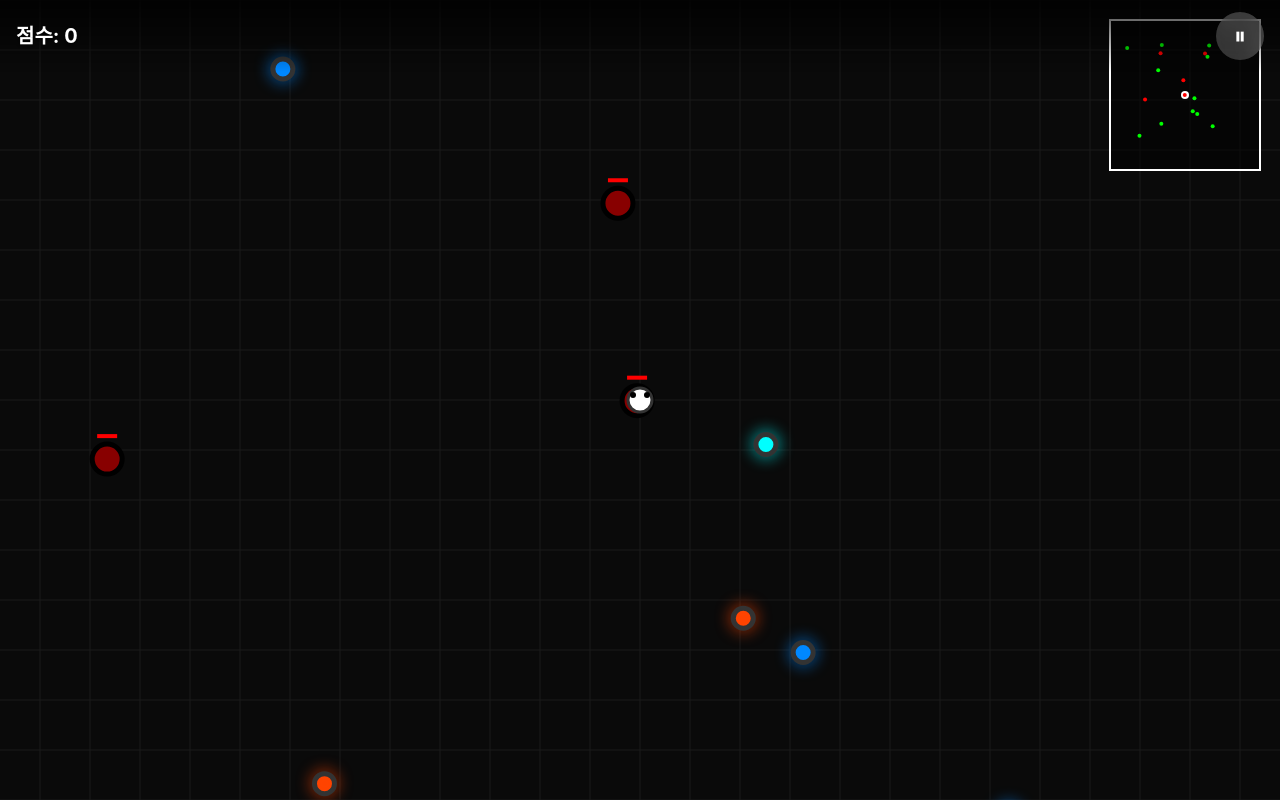
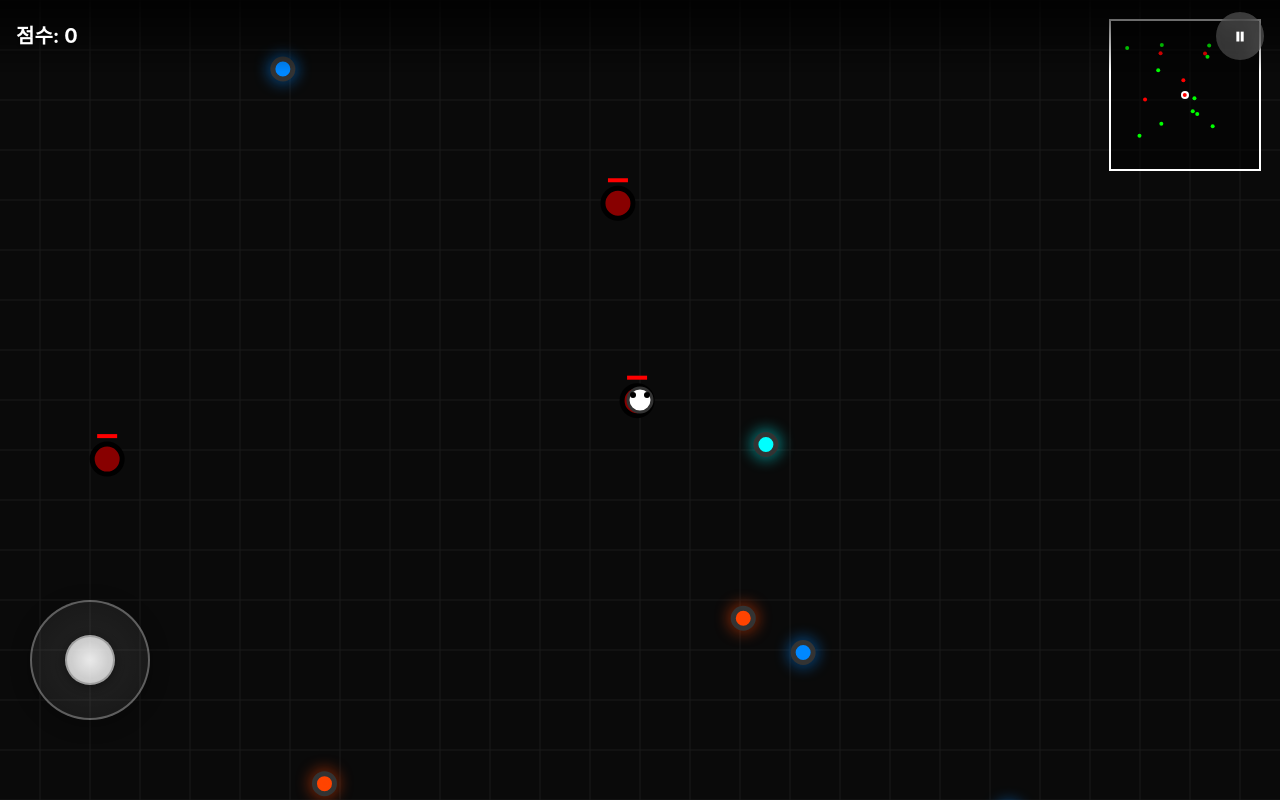
Before and after one commit to SoominYim/bambam-rush, a React (Vite) app: page / in a window 1280 px wide. Built offline with nearby package versions, Linux system fonts and the light colour scheme.

Commit message:
fix: 꼬리 안따라다니는 버그 수정

```diff
--- a/src/App.tsx
+++ b/src/App.tsx
@@ -1,10 +1,11 @@
-import { useEffect, useRef, useState } from "react";
+import { useEffect, useRef, useState, useCallback } from "react";
 import { GameUI } from "./components/GameUI";
+import { VirtualJoystick } from "./components/VirtualJoystick";
 import { startGame } from "./engine/loop";
 import { getScore } from "./game/gameState";
 import { initGameState } from "./game/gameState";
 import { createPlayer } from "./game/entities/player";
-import { initInput } from "./engine/input";
+import { initInput, setPaused, setJoystickDirection } from "./engine/input";
 import "./App.css";
 
 function App() {
@@ -31,10 +32,24 @@ function App() {
     // 기존 커스텀 엔진 시작
     startGame(ctx);
 
-    // 점수 업데이트 루프 (성능 최적화)
-    const scoreInterval = setInterval(() => {
-      setScore(getScore());
-    }, 500); // 100ms에서 500ms로 변경
+    // 점수 업데이트 (requestAnimationFrame 사용으로 성능 최적화)
+    let lastScoreUpdate = 0;
+    const updateScore = (timestamp: number) => {
+      if (timestamp - lastScoreUpdate > 1000) {
+        // 1초마다 업데이트로 변경
+        const currentScore = getScore();
+        setScore(prevScore => {
+          // 스코어가 실제로 변경되었을 때만 업데이트
+          if (prevScore !== currentScore) {
+            return currentScore;
+          }
+          return prevScore;
+        });
+        lastScoreUpdate = timestamp;
+      }
+      requestAnimationFrame(updateScore);
+    };
+    const scoreAnimationId = requestAnimationFrame(updateScore);
 
     // 리사이즈 핸들러
     const handleResize = () => {
@@ -44,27 +59,32 @@ function App() {
     window.addEventListener("resize", handleResize);
 
     return () => {
-      clearInterval(scoreInterval);
+      cancelAnimationFrame(scoreAnimationId);
       window.removeEventListener("resize", handleResize);
     };
   }, []);
 
-  const handlePause = () => {
-    setIsPaused(true);
-    const { setPaused } = require("./engine/input");
-    setPaused(true);
-  };
+  const handlePause = useCallback(() => {
+    setIsPaused(prev => {
+      setPaused(!prev); // prev를 사용해서 올바른 값 전달
+      return !prev;
+    });
+  }, []);
 
-  const handleResume = () => {
+  const handleResume = useCallback(() => {
     setIsPaused(false);
-    const { setPaused } = require("./engine/input");
     setPaused(false);
-  };
+  }, []);
+
+  const handleJoystickMove = useCallback((x: number, y: number) => {
+    setJoystickDirection(x, y);
+  }, []);
 
   return (
     <div className="app">
       <canvas ref={canvasRef} id="game-canvas" />
       <GameUI score={score} isPaused={isPaused} onPause={handlePause} onResume={handleResume} />
+      <VirtualJoystick onMove={handleJoystickMove} />
     </div>
   );
 }
--- a/src/components/GameUI.tsx
+++ b/src/components/GameUI.tsx
@@ -1,3 +1,4 @@
+import { memo } from "react";
 import "./GameUI.css";
 
 interface GameUIProps {
@@ -7,7 +8,7 @@ interface GameUIProps {
   onResume: () => void;
 }
 
-export const GameUI: React.FC<GameUIProps> = ({ score, isPaused, onPause, onResume }) => {
+export const GameUI = memo(({ score, isPaused, onPause, onResume }: GameUIProps) => {
   const handlePauseClick = () => {
     if (isPaused) {
       onResume();
@@ -80,7 +81,7 @@ export const GameUI: React.FC<GameUIProps> = ({ score, isPaused, onPause, onResu
       )}
     </>
   );
-};
+});
 
 interface RecipeSectionProps {
   title: string;
--- /dev/null
+++ b/src/components/VirtualJoystick.css
@@ -0,0 +1,53 @@
+.joystick-container {
+  position: fixed;
+  bottom: 80px;
+  left: 30px;
+  z-index: 1000;
+  /* 테스트를 위해 항상 표시 */
+  display: block;
+}
+
+/* 터치 지원 기기에서만 표시 */
+@media (hover: none) and (pointer: coarse) {
+  .joystick-container {
+    display: block;
+  }
+}
+
+.joystick-base {
+  width: 120px;
+  height: 120px;
+  background: radial-gradient(circle, rgba(255, 255, 255, 0.1) 0%, rgba(255, 255, 255, 0.05) 100%);
+  border: 2px solid rgba(255, 255, 255, 0.3);
+  border-radius: 50%;
+  position: relative;
+  display: flex;
+  align-items: center;
+  justify-content: center;
+  transition: background 0.2s;
+  box-shadow: 0 4px 20px rgba(0, 0, 0, 0.3);
+}
+
+.joystick-base.active {
+  background: radial-gradient(circle, rgba(255, 255, 255, 0.2) 0%, rgba(255, 255, 255, 0.1) 100%);
+  border-color: rgba(255, 255, 255, 0.5);
+}
+
+.joystick-stick {
+  width: 50px;
+  height: 50px;
+  background: radial-gradient(circle, rgba(255, 255, 255, 0.9) 0%, rgba(255, 255, 255, 0.7) 100%);
+  border: 2px solid rgba(0, 0, 0, 0.2);
+  border-radius: 50%;
+  position: absolute;
+  transition: transform 0.05s;
+  box-shadow: 0 2px 10px rgba(0, 0, 0, 0.4);
+  pointer-events: none;
+}
+
+/* 터치 반응 영역 확대 */
+.joystick-base::before {
+  content: "";
+  position: absolute;
+  inset: -20px;
+}
--- /dev/null
+++ b/src/components/VirtualJoystick.tsx
@@ -0,0 +1,140 @@
+import { useEffect, useRef, useState, memo } from "react";
+import "./VirtualJoystick.css";
+
+interface JoystickProps {
+  onMove: (x: number, y: number) => void;
+}
+
+export const VirtualJoystick = memo(({ onMove }: JoystickProps) => {
+  const [active, setActive] = useState(false);
+  const [position, setPosition] = useState({ x: 0, y: 0 });
+  const baseRef = useRef<HTMLDivElement>(null);
+  const touchId = useRef<number | null>(null);
+
+  useEffect(() => {
+    const handleTouchStart = (e: TouchEvent) => {
+      const touch = e.touches[0];
+      if (!baseRef.current) return;
+
+      const rect = baseRef.current.getBoundingClientRect();
+      const centerX = rect.left + rect.width / 2;
+      const centerY = rect.top + rect.height / 2;
+
+      touchId.current = touch.identifier;
+      setActive(true);
+
+      updateJoystick(touch.clientX - centerX, touch.clientY - centerY);
+    };
+
+    const handleTouchMove = (e: TouchEvent) => {
+      if (touchId.current === null || !baseRef.current) return;
+
+      const touch = Array.from(e.touches).find(t => t.identifier === touchId.current);
+      if (!touch) return;
+
+      const rect = baseRef.current.getBoundingClientRect();
+      const centerX = rect.left + rect.width / 2;
+      const centerY = rect.top + rect.height / 2;
+
+      updateJoystick(touch.clientX - centerX, touch.clientY - centerY);
+      e.preventDefault();
+    };
+
+    const handleTouchEnd = (e: TouchEvent) => {
+      const touchEnded = Array.from(e.changedTouches).some(t => t.identifier === touchId.current);
+
+      if (touchEnded) {
+        touchId.current = null;
+        setActive(false);
+        setPosition({ x: 0, y: 0 });
+        onMove(0, 0);
+      }
+    };
+
+    // Mouse events for desktop testing
+    const handleMouseDown = (e: MouseEvent) => {
+      if (!baseRef.current) return;
+
+      const rect = baseRef.current.getBoundingClientRect();
+      const centerX = rect.left + rect.width / 2;
+      const centerY = rect.top + rect.height / 2;
+
+      touchId.current = -1; // Indicate mouse mode
+      setActive(true);
+
+      updateJoystick(e.clientX - centerX, e.clientY - centerY);
+    };
+
+    const handleMouseMove = (e: MouseEvent) => {
+      if (touchId.current !== -1 || !baseRef.current) return;
+
+      const rect = baseRef.current.getBoundingClientRect();
+      const centerX = rect.left + rect.width / 2;
+      const centerY = rect.top + rect.height / 2;
+
+      updateJoystick(e.clientX - centerX, e.clientY - centerY);
+    };
+
+    const handleMouseUp = () => {
+      if (touchId.current === -1) {
+        touchId.current = null;
+        setActive(false);
+        setPosition({ x: 0, y: 0 });
+        onMove(0, 0);
+      }
+    };
+
+    const updateJoystick = (deltaX: number, deltaY: number) => {
+      const maxDistance = 50; // 최대 이동 거리
+      const distance = Math.sqrt(deltaX * deltaX + deltaY * deltaY);
+
+      if (distance > maxDistance) {
+        deltaX = (deltaX / distance) * maxDistance;
+        deltaY = (deltaY / distance) * maxDistance;
+      }
+
+      setPosition({ x: deltaX, y: deltaY });
+
+      // 정규화된 값 전달 (-1 ~ 1)
+      const normalizedX = deltaX / maxDistance;
+      const normalizedY = deltaY / maxDistance;
+      onMove(normalizedX, normalizedY);
+    };
+
+    const base = baseRef.current;
+    if (base) {
+      base.addEventListener("touchstart", handleTouchStart);
+      base.addEventListener("mousedown", handleMouseDown as any);
+      document.addEventListener("touchmove", handleTouchMove, { passive: false });
+      document.addEventListener("touchend", handleTouchEnd);
+      document.addEventListener("touchcancel", handleTouchEnd);
+      document.addEventListener("mousemove", handleMouseMove as any);
+      document.addEventListener("mouseup", handleMouseUp as any);
+    }
+
+    return () => {
+      if (base) {
+        base.removeEventListener("touchstart", handleTouchStart);
+        base.removeEventListener("mousedown", handleMouseDown as any);
+      }
+      document.removeEventListener("touchmove", handleTouchMove);
+      document.removeEventListener("touchend", handleTouchEnd);
+      document.removeEventListener("touchcancel", handleTouchEnd);
+      document.removeEventListener("mousemove", handleMouseMove as any);
+      document.removeEventListener("mouseup", handleMouseUp as any);
+    };
+  }, [onMove]);
+
+  return (
+    <div className="joystick-container">
+      <div ref={baseRef} className={`joystick-base ${active ? "active" : ""}`}>
+        <div
+          className="joystick-stick"
+          style={{
+            transform: `translate(${position.x}px, ${position.y}px)`,
+          }}
+        />
+      </div>
+    </div>
+  );
+});
--- a/src/engine/loop.ts
+++ b/src/engine/loop.ts
@@ -6,6 +6,7 @@ import {
   getPlayer,
   getEnemies,
   getCollectibles,
+  addScore,
 } from "../game/gameState";
 import { updateInput, getIsPaused } from "./input";
 import { spawnRandomCollectible } from "../game/entities/collectible";
@@ -72,9 +73,9 @@ const loop = (timestamp: number) => {
     }
 
     // 3. Update Game Logic
-    updateGameState(deltaTime);
+    updateGameState(deltaTime); // This was previously "3. Update Game Logic"
     checkTailMerges();
-    updateCombat(deltaTime);
+    updateCombat(deltaTime); // This was previously "updateCombat(deltaTime)"
     updateCamera();
 
     updateInput();
--- a/src/game/entities/collectible.ts
+++ b/src/game/entities/collectible.ts
@@ -1,5 +1,6 @@
-import { Collectible, Vector2D, ElementType, Scalar } from "../types";
-import { addCollectible } from "../gameState";
+import { Collectible, ElementType, Scalar } from "../types";
+import { COLLECTION_RADIUS, COLLECTION_SCORE } from "../constants";
+import { addCollectible, getPlayer, addScore } from "../gameState";
 
 export const createCollectible = (x: Scalar, y: Scalar, type: ElementType): Collectible => {
   return {
@@ -11,6 +12,20 @@ export const createCollectible = (x: Scalar, y: Scalar, type: ElementType): Coll
     isExpired: false,
 
     update: function (deltaTime: Scalar) {
+      // Check distance to player for collection
+      const player = getPlayer();
+      if (player && !this.isExpired) {
+        const dx = this.position.x - player.position.x;
+        const dy = this.position.y - player.position.y;
+        const distance = Math.sqrt(dx * dx + dy * dy);
+
+        if (distance < COLLECTION_RADIUS) {
+          // Mark for collection
+          this.isExpired = true;
+          addScore(COLLECTION_SCORE);
+        }
+      }
+
       // Floating animation
       this.position.y += Math.sin(Date.now() / 200) * 0.5;
     },
```
Also changed, not shown: src/engine/input.ts (+33 -0 lines), src/game/entities/player.ts (+60 -27 lines), src/game/gameState.ts (+12 -3 lines).
